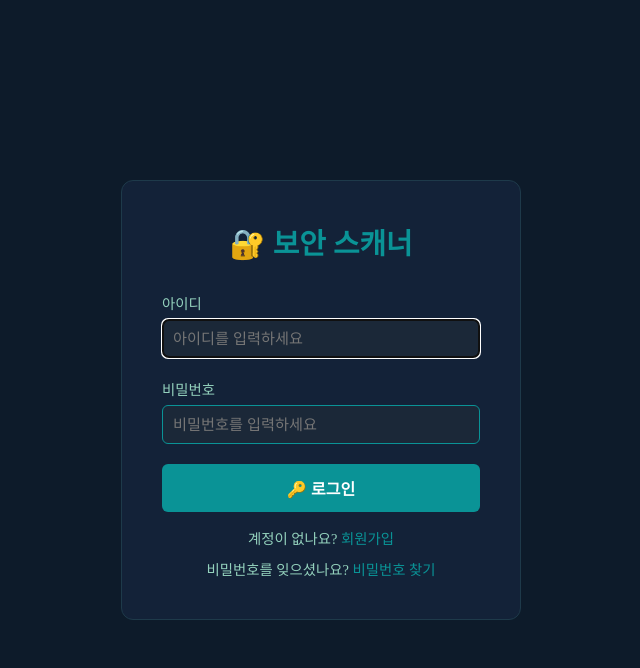
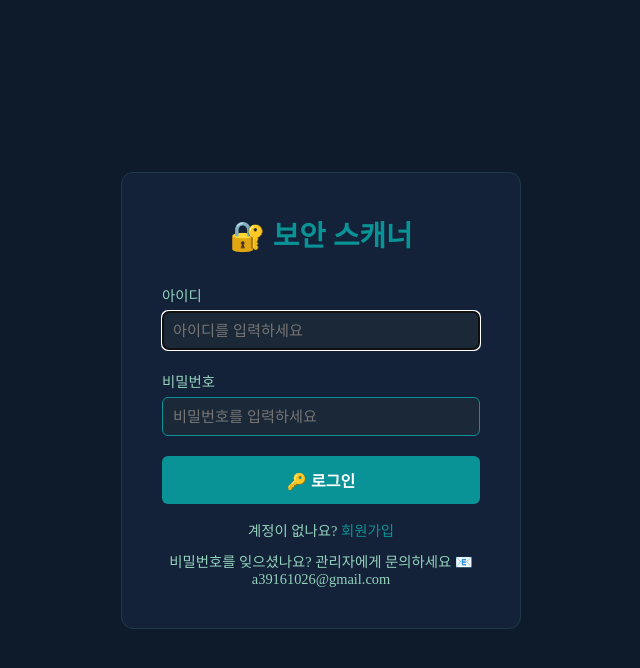
Before and after one commit to a39161026-dotcom/Mokpo-Security_check.py, a Django app: page /accounts/login/ in a window 1280 px wide. Shown: the top 668 px of the page, without its empty margins (319-959 px from the left). Run offline with Django 5.2, Linux system fonts and the light colour scheme.

Commit message:
비밀번호 찾기 관리자 문의로 변경

```diff
--- a/templates/registration/login.html
+++ b/templates/registration/login.html
@@ -35,7 +35,7 @@
             계정이 없나요? <a href="/register/">회원가입</a>
         </div>
         <div class="register-link" style="margin-top:10px;">
-            비밀번호를 잊으셨나요? <a href="/accounts/password_reset/">비밀번호 찾기</a>
+            비밀번호를 잊으셨나요? 관리자에게 문의하세요 📧 a39161026@gmail.com
         </div>
     </div>
 </body>
```
